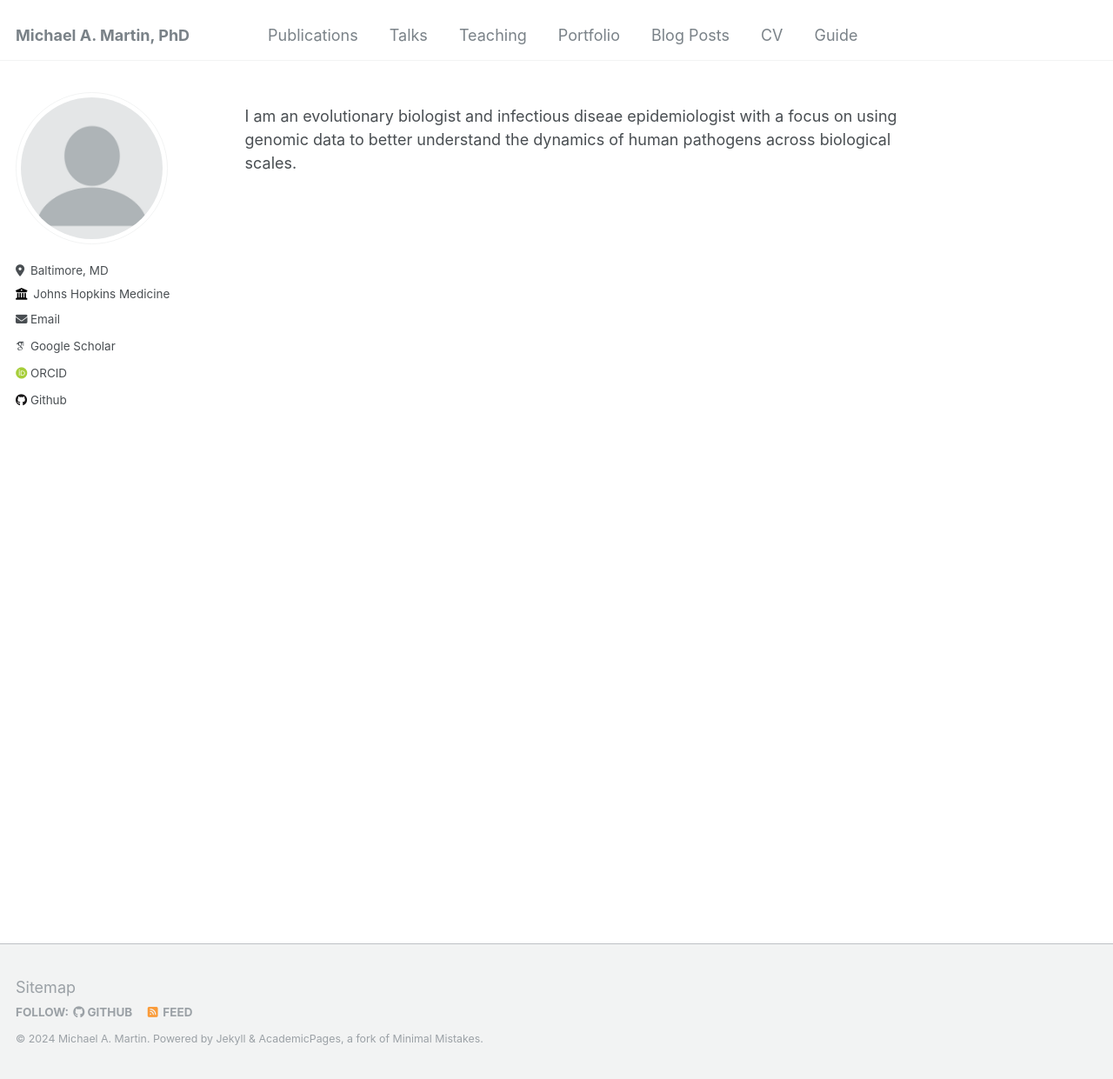
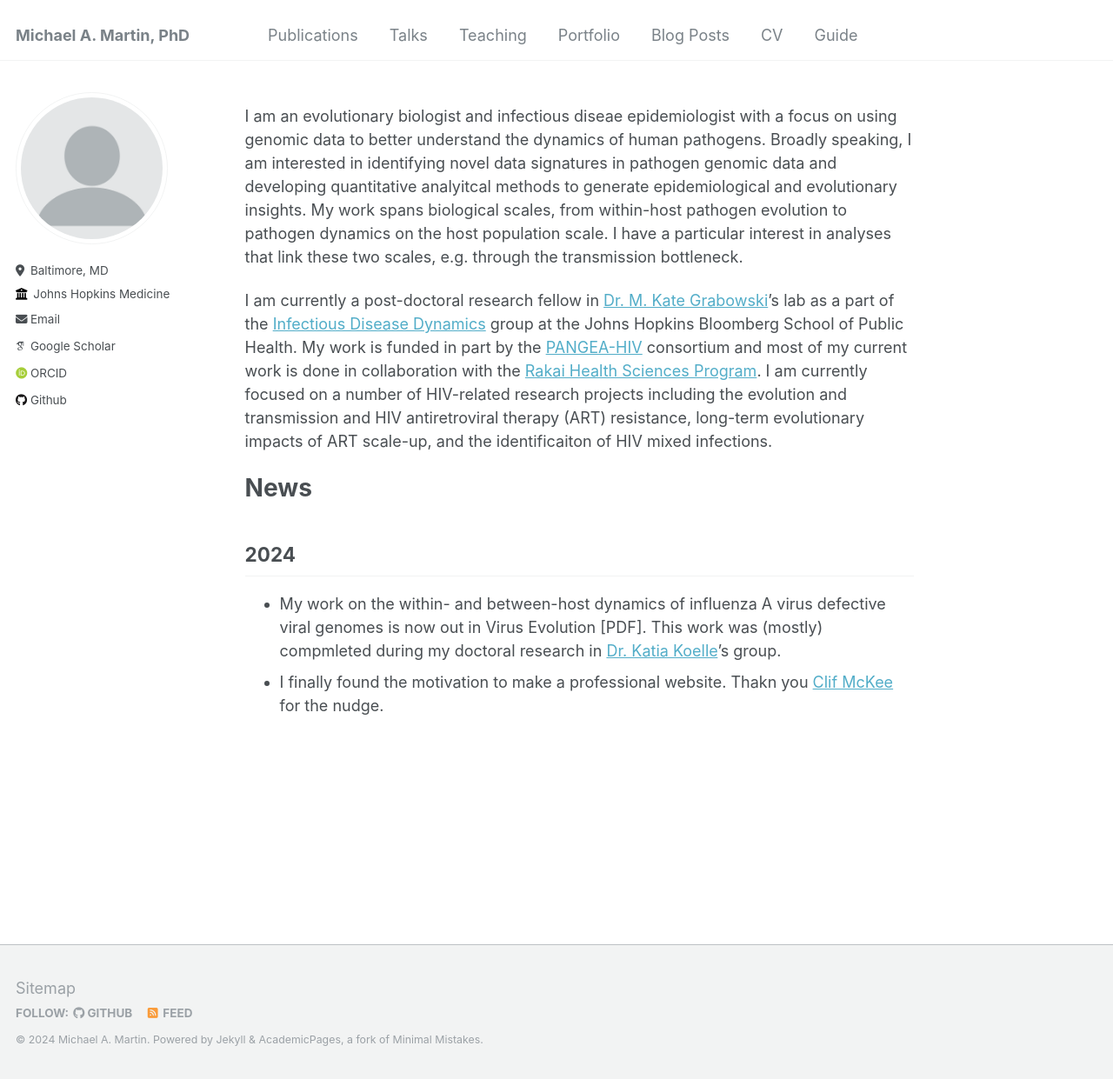
Before and after one commit to m-a-martin/m-a-martin.github.io, a Jekyll site: the page built from _pages/about.md, in a window 1280 px wide and 1241 px high. Shown: the whole window at 87% size. Built offline with Jekyll 4.4.1, drawn with Linux system fonts in a browser that asks for light colours; some web fonts are replaced.

Commit message:
Update about.md

```diff
--- a/_pages/about.md
+++ b/_pages/about.md
@@ -6,4 +6,11 @@ redirect_from:
   - /about/
   - /about.html
 ---
-I am an evolutionary biologist and infectious diseae epidemiologist with a focus on using genomic data to better understand the dynamics of human pathogens across biological scales.
+I am an evolutionary biologist and infectious diseae epidemiologist with a focus on using genomic data to better understand the dynamics of human pathogens. Broadly speaking, I am interested in identifying novel data signatures in pathogen genomic data and developing quantitative analyitcal methods to generate epidemiological and evolutionary insights. My work spans biological scales, from within-host pathogen evolution to pathogen dynamics on the host population scale. I have a particular interest in analyses that link these two scales, e.g. through the transmission bottleneck.
+
+I am currently a post-doctoral research fellow in [Dr. M. Kate Grabowski](https://profiles.hopkinsmedicine.org/provider/Kate+K.+Grabowski/2777015)'s lab as a part of the [Infectious Disease Dynamics](https://www.iddynamics.jhsph.edu) group at the Johns Hopkins Bloomberg School of Public Health. My work is funded in part by the [PANGEA-HIV](https://www.pangea-hiv.org) consortium and most of my current work is done in collaboration with the [Rakai Health Sciences Program](https://www.rhsp.org). I am currently focused on a number of HIV-related research projects including the evolution and transmission and HIV antiretroviral therapy (ART) resistance, long-term evolutionary impacts of ART scale-up, and the identificaiton of HIV mixed infections.
+
+# News
+## 2024
+- My work on the within- and between-host dynamics of influenza A virus defective viral genomes is now out in Virus Evolution \[PDF\]. This work was (mostly) compmleted during my doctoral research in [Dr. Katia Koelle](https://scholarblogs.emory.edu/koellelab/)'s group.
+- I finally found the motivation to make a professional website. Thakn you [Clif McKee](https://clifmckee.github.io) for the nudge.
```
